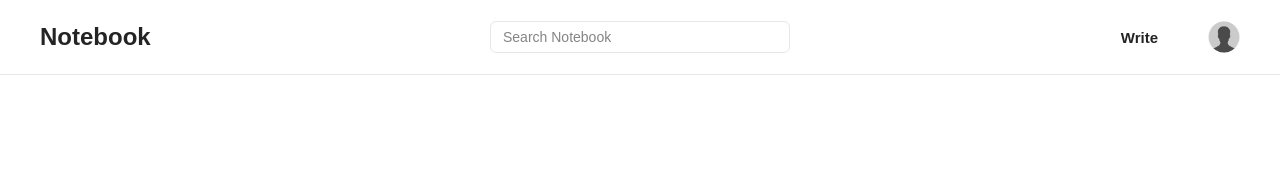
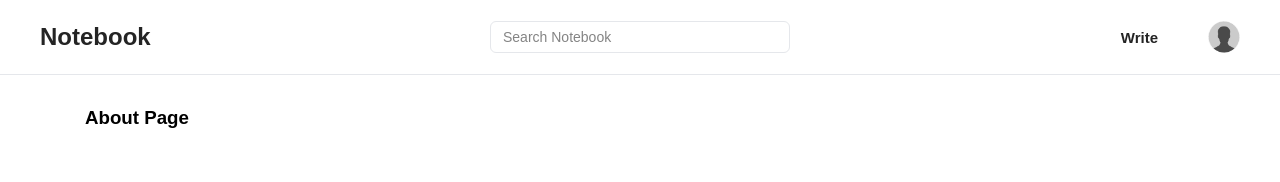
Before and after one commit to Wolleys/notebook, a Next.js app: page /about in a window 1280 px wide. Shown: the top 182 px of the page. Built offline with nearby package versions, Linux system fonts and the light colour scheme; a web font is replaced by a local one.

Commit message:
Add about css module file

```diff
--- /dev/null
+++ b/app/(website)/about/about.module.css
@@ -0,0 +1,7 @@
+.container {
+  flex: 1;
+  margin: auto;
+  margin-top: 24px;
+  padding-top: 5rem;
+  overflow-wrap: break-word;
+}
--- a/app/(website)/about/about.tsx
+++ b/app/(website)/about/about.tsx
@@ -1,10 +1,11 @@
 import { FC } from "react";
+import styles from "./about.module.css";
 
 const About: FC = () => {
   return (
-    <main>
+    <div className={styles.container}>
       <h3>About Page</h3>
-    </main>
+    </div>
   );
 };
 
```
